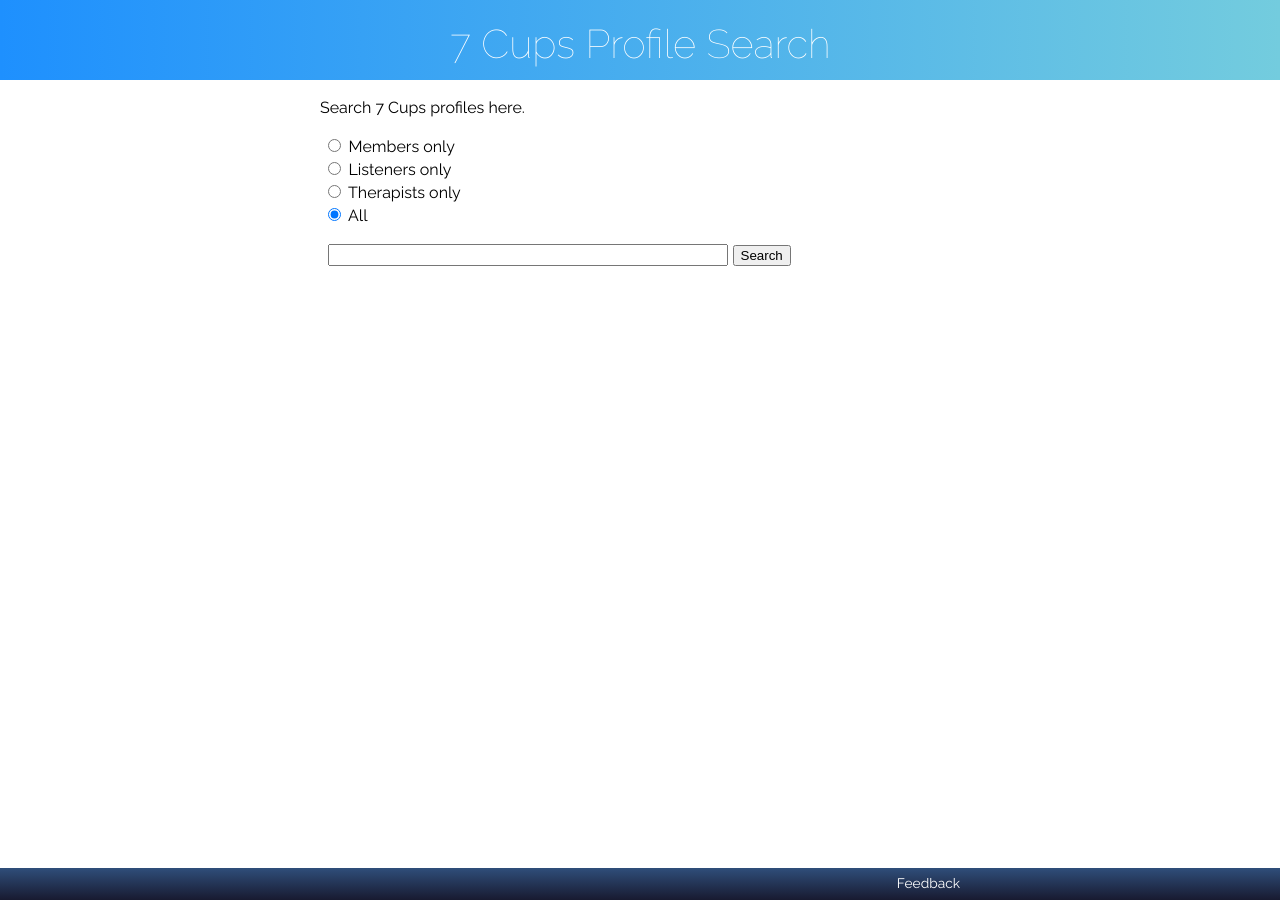
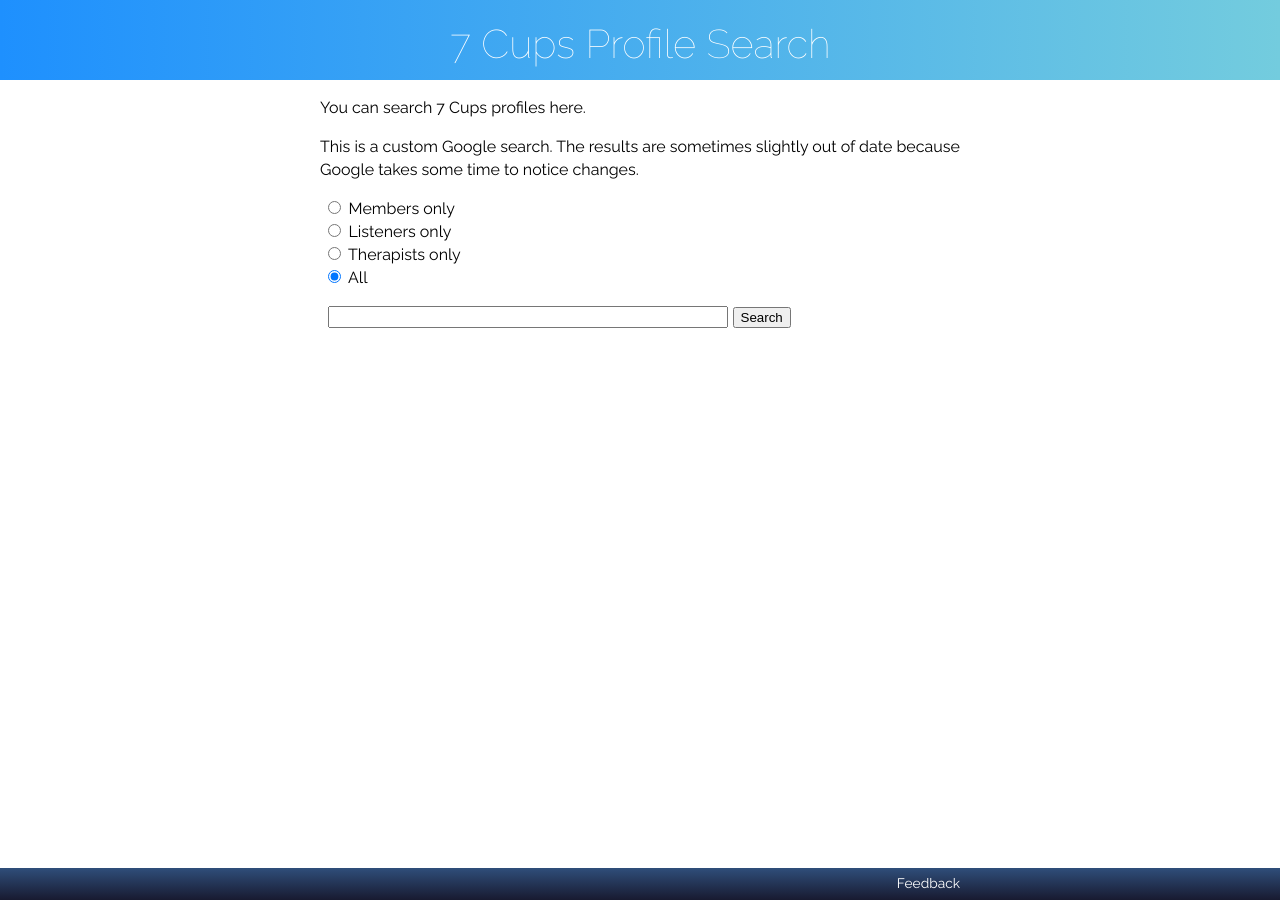
Before and after one commit to RarelyCharlie/rarelycharlie.github.io, a Jekyll site: the page built from _draft/profile-search.md, in a window 1280 px wide. Built offline with Jekyll 4.4.1, drawn with Linux system fonts in a browser that asks for light colours; comment, search, counter and statistics services are not loaded.

Commit message:
more info

```diff
--- a/_draft/profile-search.md
+++ b/_draft/profile-search.md
@@ -19,7 +19,9 @@ gsearch = function () {
   }
 </script>
 
-Search 7 Cups profiles here.
+You can search 7 Cups profiles here.
+
+This is a custom Google search. The results are sometimes slightly out of date because Google takes some time to notice changes.
 
 <label for="mem"><input type="radio" id="mem" name="type"> Members only</label><br/>
 <label for="lis"><input type="radio" id="lis" name="type"> Listeners only</label><br/>
```
